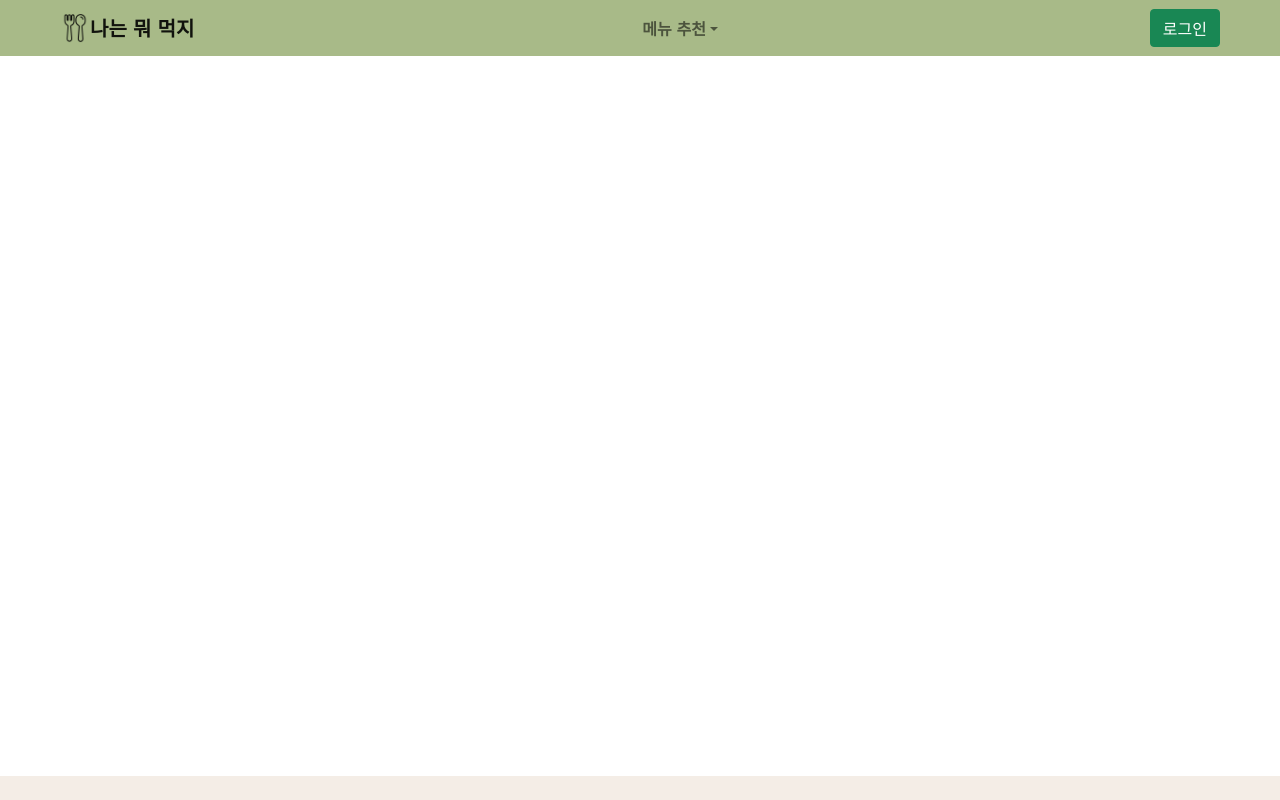
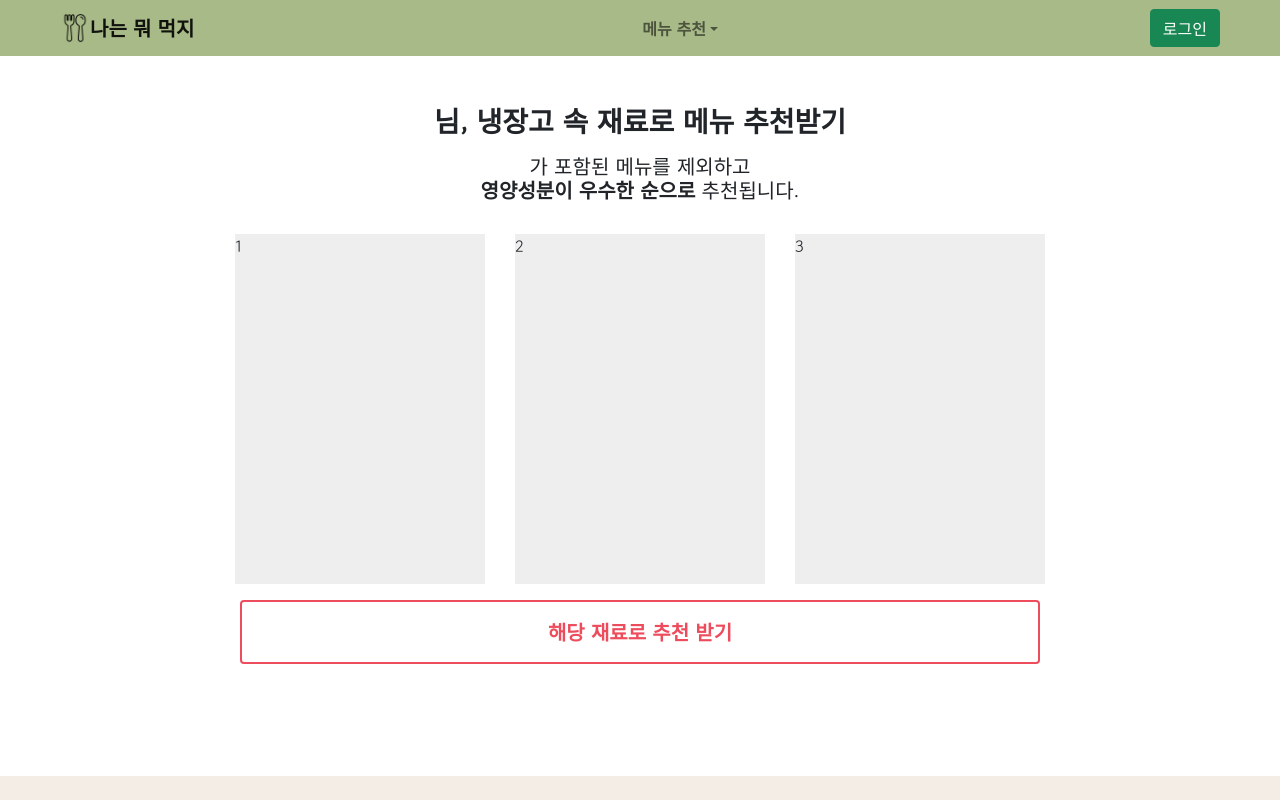
Before and after one commit to jellysoo97/food-recommender-system-client, a React (Create React App) app: page /select in a window 1280 px wide. Shown: the top 800 px of the page. Built offline with nearby package versions, Linux system fonts and the light colour scheme.

Commit message:
SelectPage 틀 완료

```diff
--- a/src/App.js
+++ b/src/App.js
@@ -5,6 +5,7 @@ import NavBar from "./components/Common/NavBar"
 import Footer from "./components/Common/Footer"
 
 import LandingPage from "./components/LandingPage"
+import Select from "./components/Select/Select"
 
 function App() {
   return (
@@ -13,6 +14,7 @@ function App() {
       <div style={{ minHeight: "calc(100vh - 80px)" }}>
         <Routes>
           <Route exact path="/" element={<LandingPage />} />
+          <Route exact path="/select" element={<Select />} />
         </Routes>
       </div>
       <Footer />
--- a/src/components/Common/NavBar.js
+++ b/src/components/Common/NavBar.js
@@ -34,12 +34,12 @@ function NavBar() {
               </a>
               <ul className="dropdown-menu" aria-labelledby="navbarDropdown">
                 <li>
-                  <a className="dropdown-item" href="#">
+                  <a className="dropdown-item" href="/select">
                     영양소 균형순으로
                   </a>
                 </li>
                 <li>
-                  <a className="dropdown-item" href="#">
+                  <a className="dropdown-item" href="/select">
                     선호도순으로
                   </a>
                 </li>
--- /dev/null
+++ b/src/components/Select/Select.js
@@ -0,0 +1,12 @@
+import React from "react"
+import Table from "./Table/Table.js"
+
+function Select() {
+  return (
+    <div>
+      <Table />
+    </div>
+  )
+}
+
+export default Select
--- /dev/null
+++ b/src/components/Select/Table/Table.js
@@ -0,0 +1,44 @@
+import React from "react"
+import "../../../index.css"
+
+function Table(props) {
+  const user = props.user
+  const unable = props.unable
+
+  return (
+    <div className="container-fluid py-5">
+      <div className="row text-center mb-2">
+        <div className="col-12">
+          <h3>
+            <strong>{user}님, 냉장고 속 재료로 메뉴 추천받기</strong>
+          </h3>
+        </div>
+      </div>
+      <div className="row text-center mb-4">
+        <div className="col-12">
+          <h5>
+            <strong>{unable}</strong>가 포함된 메뉴를 제외하고
+            <br />
+            <strong>영양성분이 우수한 순으로</strong> 추천됩니다.
+          </h5>
+        </div>
+      </div>
+      <div className="row mb-3">
+        <div className="d-flex flex-row justify-content-center">
+          <div className="sl-table-box">1</div>
+          <div className="sl-table-box">2</div>
+          <div className="sl-table-box">3</div>
+        </div>
+      </div>
+      <div className="row">
+        <div className="col-12 text-center">
+          <button type="button" className="sl-table-btn" href={"#"}>
+            해당 재료로 추천 받기
+          </button>
+        </div>
+      </div>
+    </div>
+  )
+}
+
+export default Table
--- /dev/null
+++ b/src/components/Select/Table/TableData.js
@@ -0,0 +1 @@
+import React from "react"
```
Also changed, not shown: src/images/card_nutrient.png.
